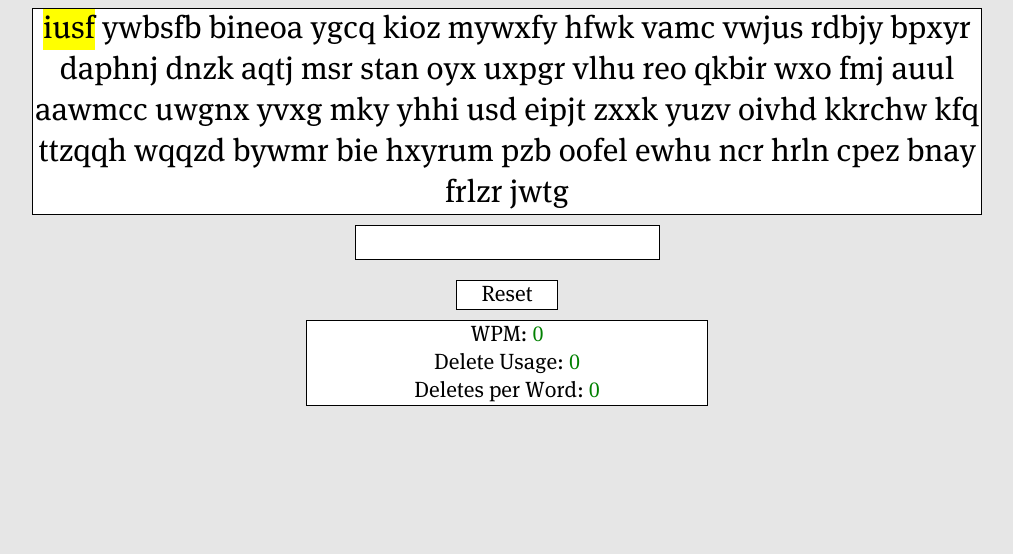
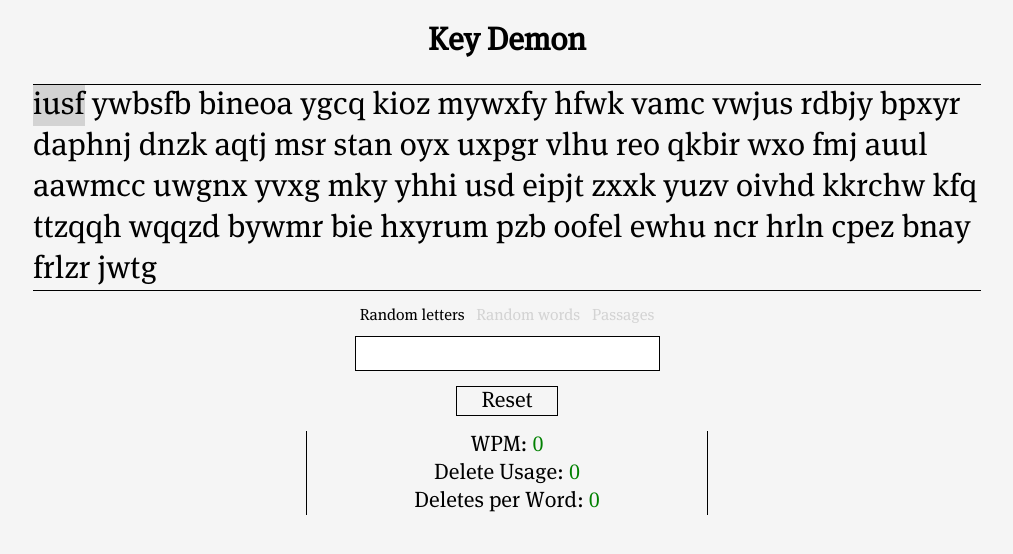
Before and after one commit to Jimmt/KeyDemon, a plain HTML site: page index.html in a window 1280 px wide. Shown: the whole page, without its empty margins (133-1146 px from the left). Drawn offline with Linux system fonts and the light colour scheme.

Commit message:
revamped the look of the website, making it more black&white

```diff
--- a/index.css
+++ b/index.css
@@ -4,22 +4,25 @@
 }
 
 body {
-    background-color: rgb(230, 230, 230);
+    background-color: rgb(245, 245, 245);
     font-family: "FF Meta", "Times New Roman";
 }
 
 #page {
     width: 100%;
+    height: 100%;
     text-align: center;
 }
 
 #word-preview {
-    border: 1px solid black;
-    background-color: white;
+    border: solid black;
+    border-width: 1px 0px 1px 0px;
+    padding: 0px;
     width: 75%;
     margin-left: auto;
     margin-right: auto;
     font-size: 32px;
+    text-align: left;
 }
 
 #textbox {
@@ -38,25 +41,25 @@ body {
     /*height: 50px;*/
     margin-left: auto;
     margin-right: auto;
-    margin-top: 20px;
+    margin-top: 15px;
     border: 1px solid black;
-    background-color: white;
     font-size: 22px;
+    cursor: pointer;
 }
 
 .current-word {
-    background-color: yellow;
+    background-color: lightgrey;
 }
 
 .word {}
 
 #results {
-    background-color: white;
-    border: 1px solid black;
+    border: solid black;
+    border-width: 0px 1px 0px 1px;
     width: 400px;
     margin-left: auto;
     margin-right: auto;
-    margin-top: 10px;
+    margin-top: 15px;
     font-size: 22px;
 }
 
@@ -69,3 +72,25 @@ body {
     width: 100px;
     display: inline;
 }
+
+#word-choices {
+    margin-top: 15px;
+}
+
+#word-choices div {
+    display: inline;
+    padding: 2px 4px 2px 4px;
+    cursor: pointer;
+}
+
+#word-choices div:hover {
+    color: black;
+}
+
+.unselected {
+    color: lightgrey;
+}
+
+.selected {
+    color: black;
+}
--- a/index.html
+++ b/index.html
@@ -9,7 +9,13 @@
 
 <body>
     <div id="page">
+    	<h1>Key Demon</h1>
         <div id="word-preview">
+        </div>
+        <div id="word-choices">
+            <div id="random-letters" class="selected">Random letters</div>
+            <div id="random-words" class="unselected">Random words</div>
+            <div id="passages" class="unselected">Passages</div>
         </div>
         <input type="textfield" id="textbox" />
         <div id="reset">Reset</div>
--- a/index.js
+++ b/index.js
@@ -14,10 +14,11 @@
 
     window.onload = function() {
         generateText();
-        setupListeners();
+        setupTextbox();
+        setupButtons();
     };
 
-    function setupListeners() {
+    function setupTextbox() {
         $("textbox").onkeydown = function(e) {
             if (!timerRunning) {
                 startTimer();
@@ -47,9 +48,29 @@
                 deletes++;
             }
         }
+    }
+
+    function setupButtons() {
         $("reset").onclick = function() {
             reset();
         }
+        $("random-letters").onclick = function() {
+            selectButton(this);
+        }
+        $("random-words").onclick = function() {
+            selectButton(this);
+        }
+        $("passages").onclick = function() {
+            selectButton(this);
+        }
+    }
+
+    function selectButton(element) {
+    	var prev = document.getElementsByClassName("selected")[0]
+        prev.classList.remove("selected");
+        prev.classList.add("unselected");
+        element.classList.remove("unselected");
+        element.classList.add("selected");
     }
 
 
```
